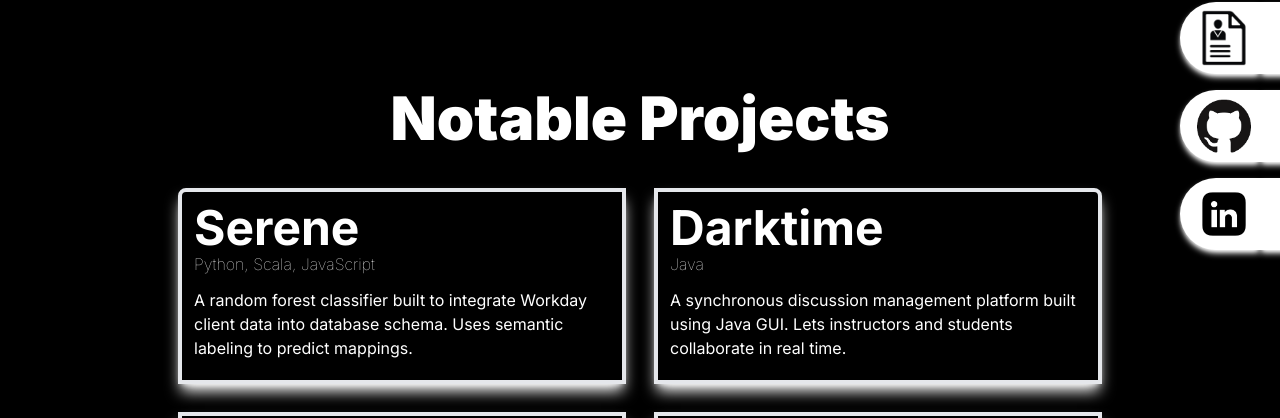
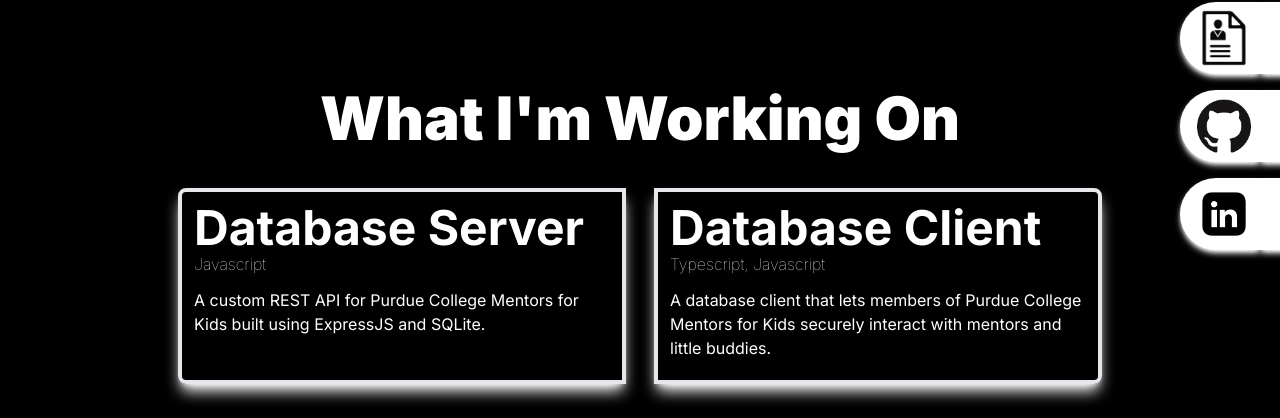
Before and after one commit to bkinaan/bkinaan.github.io, a Next.js app: page / in a window 1280 px wide. Shown: the part 534-952 px from the top of the page. Built offline with nearby package versions, Linux system fonts and the light colour scheme; a web font is replaced by a local one.

Commit message:
added a working on section with current project

```diff
--- a/package.json
+++ b/package.json
@@ -1,6 +1,6 @@
 {
   "name": "portfolio",
-  "version": "1.1.13",
+  "version": "1.2.0",
   "private": true,
   "scripts": {
     "dev": "next dev",
--- a/src/app/components/projects-list.tsx
+++ b/src/app/components/projects-list.tsx
@@ -1,4 +1,4 @@
-import Project from './project';
+import Project from "./project";
 
 export default function Projects() {
   let project = {
@@ -7,7 +7,7 @@ export default function Projects() {
     desc: "A random forest classifier built to integrate Workday client data into database schema. Uses semantic labeling to predict mappings.",
     link: "https://github.com/bkinaan/serere-python-client",
     pos: "tl",
-    }
+  };
 
   let project2 = {
     name: "Darktime",
@@ -15,7 +15,7 @@ export default function Projects() {
     desc: "A synchronous discussion management platform built using Java GUI. Lets instructors and students collaborate in real time.",
     link: "https://kinaan.wixsite.com/darktime",
     pos: "tr",
-    }
+  };
 
   let project3 = {
     name: "Shell",
@@ -23,7 +23,7 @@ export default function Projects() {
     desc: "Complete working shell. Parses inputs and exectutes commands. Click for a live demo.",
     link: "https://replit.com/@mannow7/shell#.ccls-cache/@@home@runner@C/@nix@store@4m98bsvjh538p292pr4604313mjmnpc5-clang-12.0.1-lib@lib@clang@12.0.1@include@stdarg.h",
     pos: "m",
-    }
+  };
 
   let project4 = {
     name: "Neural Network",
@@ -31,7 +31,7 @@ export default function Projects() {
     desc: "Currently following Andrej Karpathy's video series 'Zero to Hero' creating a deep neural network by hand.",
     link: "https://github.com/bkinaan/nn-karpathy",
     pos: "m",
-    }
+  };
 
   let project5 = {
     name: "Pokemon Database",
@@ -39,7 +39,7 @@ export default function Projects() {
     desc: "Displays Pokemon as cards from PokeAPI. Users can create custom teams which get stored on Firebase. Click for a live demo.",
     link: "https://www.kinaan.me/software-saturdays-final-project/",
     pos: "bl",
-    }
+  };
 
   let project6 = {
     name: "Portfolio",
@@ -47,18 +47,93 @@ export default function Projects() {
     desc: "This project. Created using Next.js and TailwindCSS. Hosted on GitHub Pages.",
     link: "https://github.com/bkinaan/bkinaan.github.io",
     pos: "br",
-    }
+  };
+
+  let current1 = {
+    name: "Database Server",
+    lang: "Javascript",
+    desc: "A custom REST API for Purdue College Mentors for Kids built using ExpressJS and SQLite.",
+    link: "https://github.com/bkinaan/purdue-cmfk-database-server",
+    pos: "l",
+  };
+
+  let current2 = {
+    name: "Database Client",
+    lang: "Typescript, Javascript",
+    desc: "A database client that lets members of Purdue College Mentors for Kids securely interact with mentors and little buddies.",
+    link: "https://github.com/bkinaan/purdue-cmfk-database-client",
+    pos: "r",
+  };
 
   return (
     <div>
-        <div className='text-white text-4xl md:text-6xl text-center pb-10 font-ss3 font-black'>Notable Projects</div>
-        <div className='grid grid-cols-2 gap-7'>
-            <Project name={project.name} lang={project.lang} desc={project.desc} link={project.link} pos={project.pos}></Project>
-            <Project name={project2.name} lang={project2.lang} desc={project2.desc} link={project2.link} pos={project2.pos} ></Project>
-            <Project name={project3.name} lang={project3.lang} desc={project3.desc} link={project3.link} pos={project3.pos}></Project>
-            <Project name={project4.name} lang={project4.lang} desc={project4.desc} link={project4.link} pos={project4.pos}></Project>
-            <Project name={project5.name} lang={project5.lang} desc={project5.desc} link={project5.link} pos={project5.pos}></Project>
-            <Project name={project6.name} lang={project6.lang} desc={project6.desc} link={project6.link} pos={project6.pos}></Project>
+      <div className="pb-32">
+        <div className="text-white text-4xl md:text-6xl text-center pb-10 font-ss3 font-black">
+          What I'm Working On
+        </div>
+        <div className="grid grid-cols-2 gap-7">
+          <Project
+            name={current1.name}
+            lang={current1.lang}
+            desc={current1.desc}
+            link={current1.link}
+            pos={current1.pos}
+          ></Project>
+          <Project
+            name={current2.name}
+            lang={current2.lang}
+            desc={current2.desc}
+            link={current2.link}
+            pos={current2.pos}
+          ></Project>
+        </div>
+      </div>
+      <div className="text-white text-4xl md:text-6xl text-center pb-10 font-ss3 font-black">
+        Notable Projects
+      </div>
+      <div className="grid grid-cols-2 gap-7">
+        <Project
+          name={project.name}
+          lang={project.lang}
+          desc={project.desc}
+          link={project.link}
+          pos={project.pos}
+        ></Project>
+        <Project
+          name={project2.name}
+          lang={project2.lang}
+          desc={project2.desc}
+          link={project2.link}
+          pos={project2.pos}
+        ></Project>
+        <Project
+          name={project3.name}
+          lang={project3.lang}
+          desc={project3.desc}
+          link={project3.link}
+          pos={project3.pos}
+        ></Project>
+        <Project
+          name={project4.name}
+          lang={project4.lang}
+          desc={project4.desc}
+          link={project4.link}
+          pos={project4.pos}
+        ></Project>
+        <Project
+          name={project5.name}
+          lang={project5.lang}
+          desc={project5.desc}
+          link={project5.link}
+          pos={project5.pos}
+        ></Project>
+        <Project
+          name={project6.name}
+          lang={project6.lang}
+          desc={project6.desc}
+          link={project6.link}
+          pos={project6.pos}
+        ></Project>
       </div>
     </div>
   );
```
Lines whose indentation alone changed are shown as unchanged.
